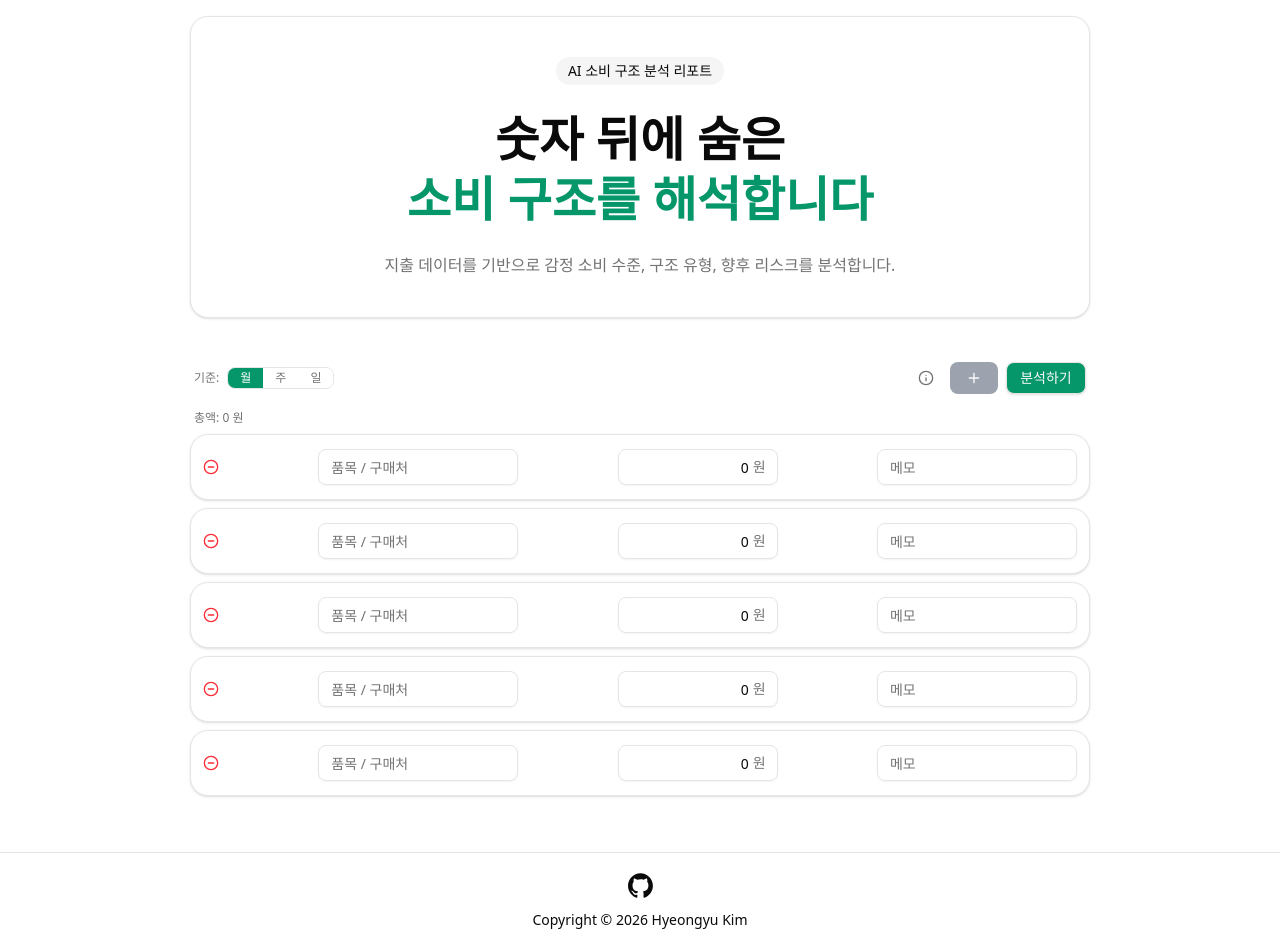
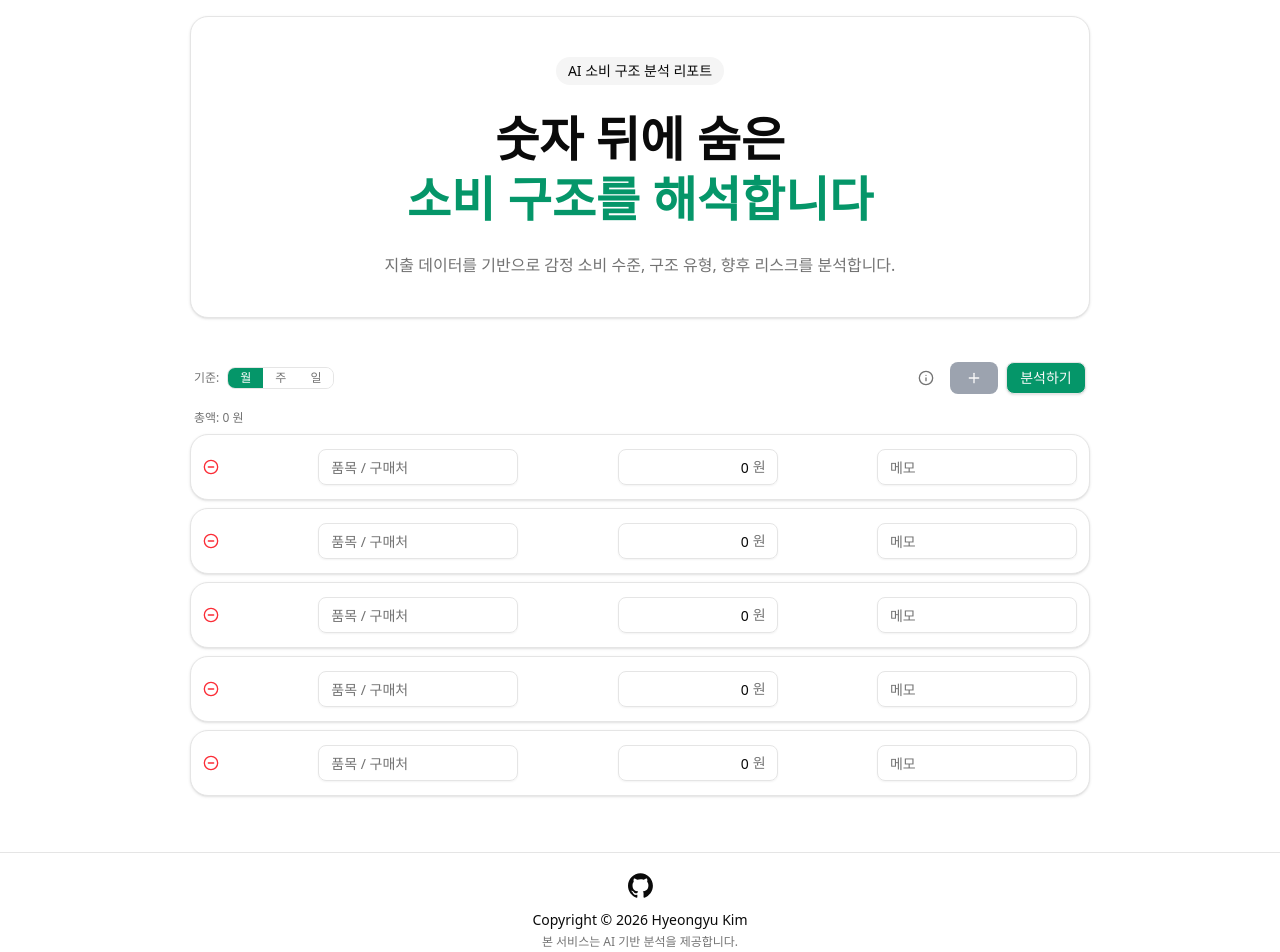
Before and after one commit to stickfig8/consume-analyzer, a React (Vite) app: page / in a window 1280 px wide. Shown: the top 952 px of the page. Built offline with nearby package versions, Linux system fonts and the light colour scheme.

Commit message:
chore: ai 콘텐츠 알림문 추가

```diff
--- a/src/components/layout/Footer.tsx
+++ b/src/components/layout/Footer.tsx
@@ -7,6 +7,9 @@
       <div className="text-center text-sm mt-3">
         Copyright © 2026 Hyeongyu Kim
       </div>
+      <p className="mt-1 text-center text-xs text-muted-foreground">
+        본 서비스는 AI 기반 분석을 제공합니다.
+      </p>
     </footer>
   );
 }
--- a/src/components/result/ResultModal.tsx
+++ b/src/components/result/ResultModal.tsx
@@ -75,7 +75,9 @@
                 cardType="risk"
                 delay={5.5}
               />
-
+              <p className="text-xs text-muted-foreground">
+                본 리포트는 생성형 AI 모델을 활용하여 자동 생성되었습니다.
+              </p>
               {/* 버튼 목록 */}
               <ModalButtons
                 isExporting={isExporting}
```
